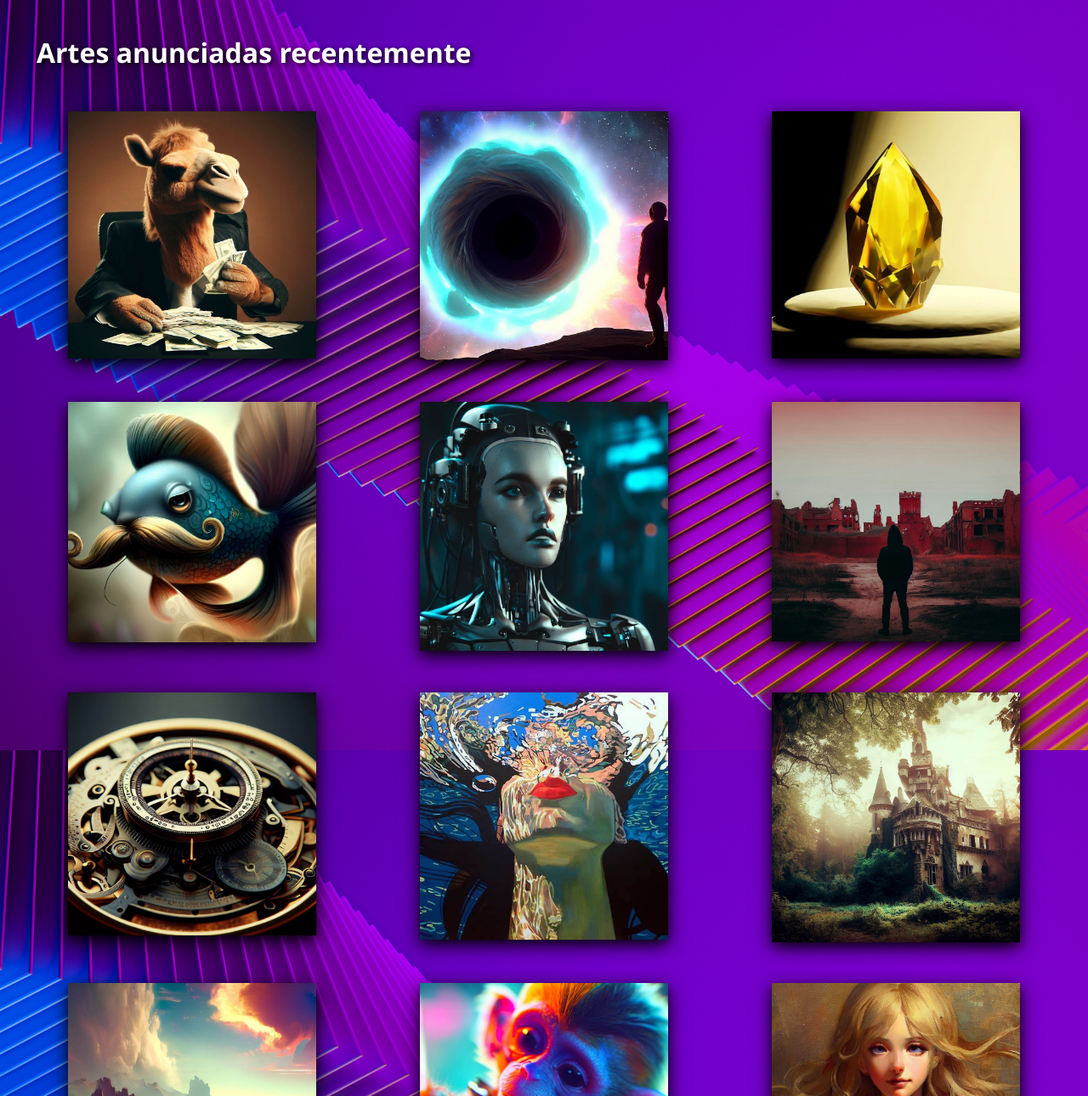
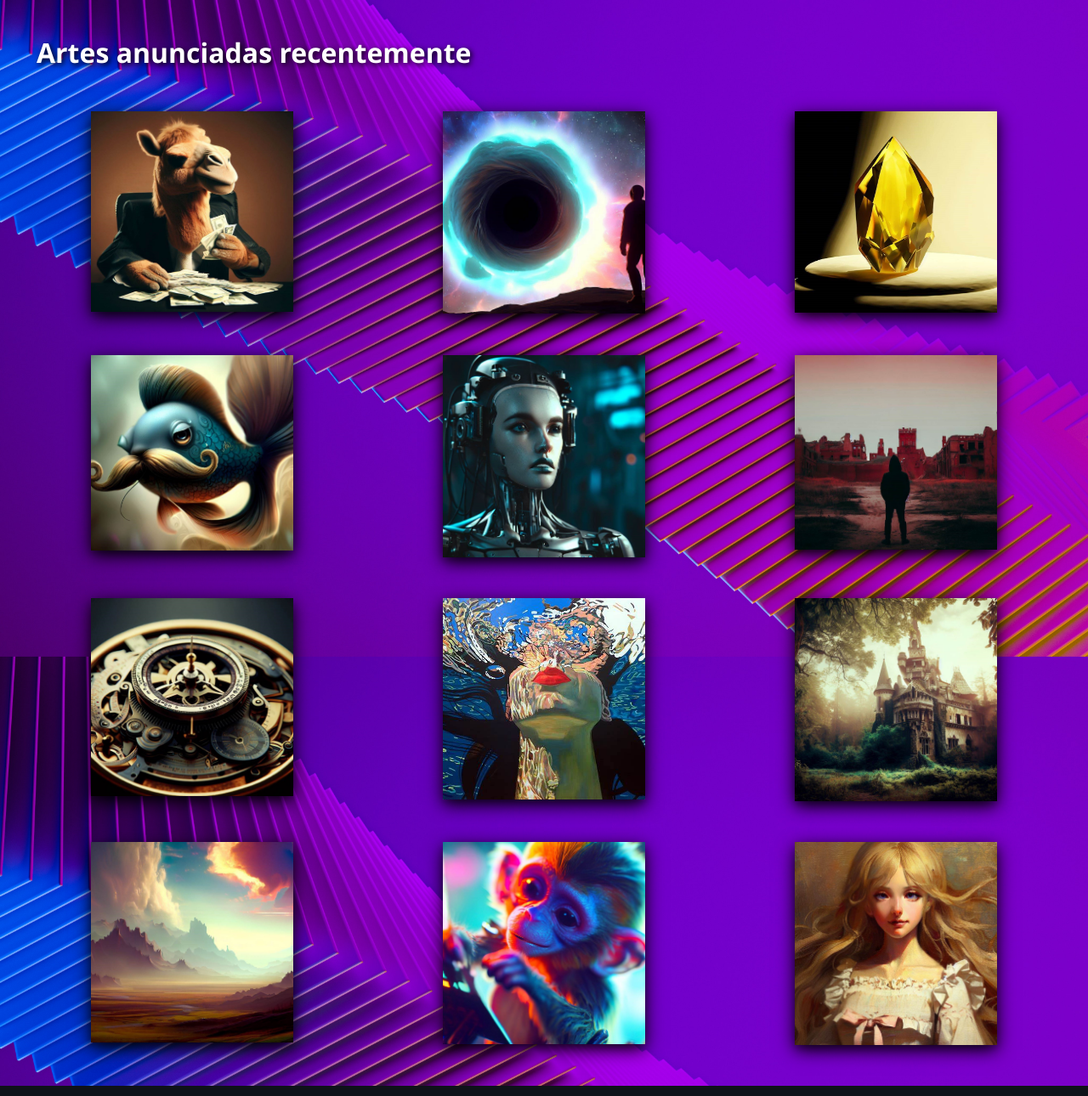
Before and after one commit to gustavof04/nft-masters, a plain HTML site: page index.html in a window 1280 px wide. Shown: the part 729-2019 px from the top of the page at 85% size. Drawn offline with Linux system fonts and the light colour scheme.

Commit message:
style: Ajusta o width das imagens em tablet e desktop

```diff
--- a/styles.css
+++ b/styles.css
@@ -431,7 +431,7 @@ small {
     }
 
     .nfts img {
-        width: 80%;
+        width: 95%;
     }
 
     footer {
@@ -458,4 +458,8 @@ small {
     .statistics-text {
         font-size: 32px;
     }
+
+    .nfts img {
+        width: 65%;
+    }
 }
```
